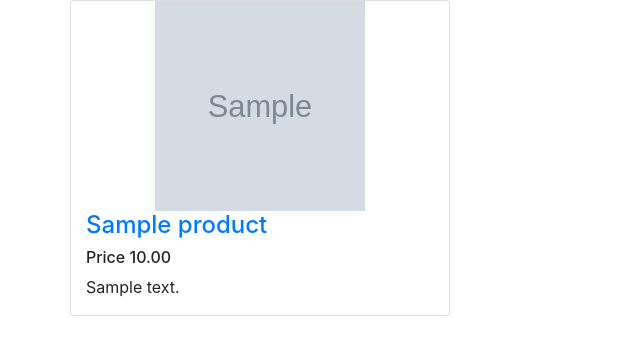
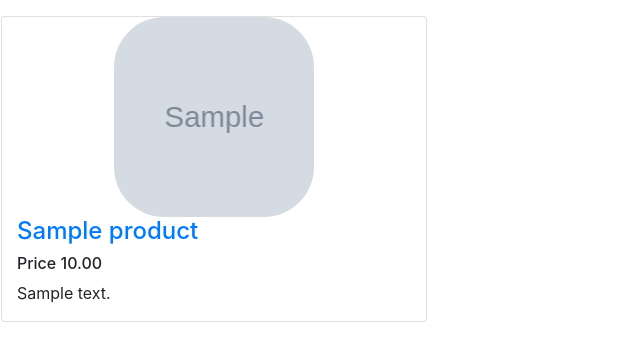
Before and after one commit to shubhamsks/ecommerce_production, a Django app: page /products in a window 1280 px wide. Shown: the part 56-417 px from the top of the page, without its empty margins (0-640 px from the left). Run offline with Django 3.2, Linux system fonts and the light colour scheme; tables that the repository leaves empty hold one stand-in row (values such as "Sample post"); grey boxes marked "Sample" are stand-in pictures; some libraries are stand-ins or nearby versions.

Commit message:
UI update

```diff
--- a/templates/base.html
+++ b/templates/base.html
@@ -20,14 +20,22 @@
    {% block styles %}
     {% endblock %}
     .background_thumb_img{
-          width: 210px;
-          height: 210px;
+          width: 200px;
+          height: 200px;
+          margin: 2px 2px 2px 2px;
+          border-radius: 10px;
           /*background-color: red;*/
           background-image: url('{{ product.get_absolute_url }}');
           background-repeat: no-repeat;
           background-size: cover;
           background-position: center;
           margin: 0 auto;
+    }
+    .background{
+      background: #C6FFDD;  /* fallback for old browsers */
+      background: -webkit-linear-gradient(to right, #f7797d, #FBD786, #C6FFDD);  /* Chrome 10-25, Safari 5.1-6 */
+      background: linear-gradient(to right, #f7797d, #FBD786, #C6FFDD); /* W3C, IE 10+/ Edge, Firefox 16+, Chrome 26+, Opera 12+, Safari 7+ */
+
     }
     </style>
     <!-- Bootstrap core CSS -->
@@ -53,7 +61,7 @@
   </head>
   <body>
    {% include "navbar.html" %}
-<main role="main" class="container">
+<main role="main" class="w-100 p-3">
     {% if messages %}
     <ul class="messages">
         {% for message in messages %}
--- a/templates/products/all.html
+++ b/templates/products/all.html
@@ -21,6 +21,7 @@ Products | Ecommerce.com
         {% if item.featured %}
         <a href="{{product.get_absolute_url}}">
         <div class="background_thumb_img" style="
+          border-radius: 50px;
           background-image: url('{{ item.image.url }}');
         ">
         </div>
@@ -36,7 +37,7 @@ Products | Ecommerce.com
     <h6> Price {{product.price }}</h6>
     <p>{{ product.description|truncatechars:80 }}</p>
 </div>
-{% cycle "" ""  "</div><br/><hr/><div class='row'>" %}
+{% cycle "" ""  "</div><br/><div class='row'>" %}
 {% endfor %}
 </div>
 
--- a/templates/products/home.html
+++ b/templates/products/home.html
@@ -37,13 +37,12 @@
         {% endif %}
         {% endfor %}
     {% else %}
-    <div class="background_thumb_img"></div>
     {% endif %}
     <p> <a href="{{ product.get_absolute_url }}">{{ product.title|truncatechars:30 }} </a></p>
     <h6> Price {{product.price }}</h6>
     <p>{{ product.description|truncatechars:20 }}</p>
 </div>
-{% cycle "" "" "" "" "" "</div><br/><hr/><div class='row'>" %}
+{% cycle "" "" "" "" "" "</div><br/><div class='row'>" %}
 {% endfor %}
 </div>
 
```
